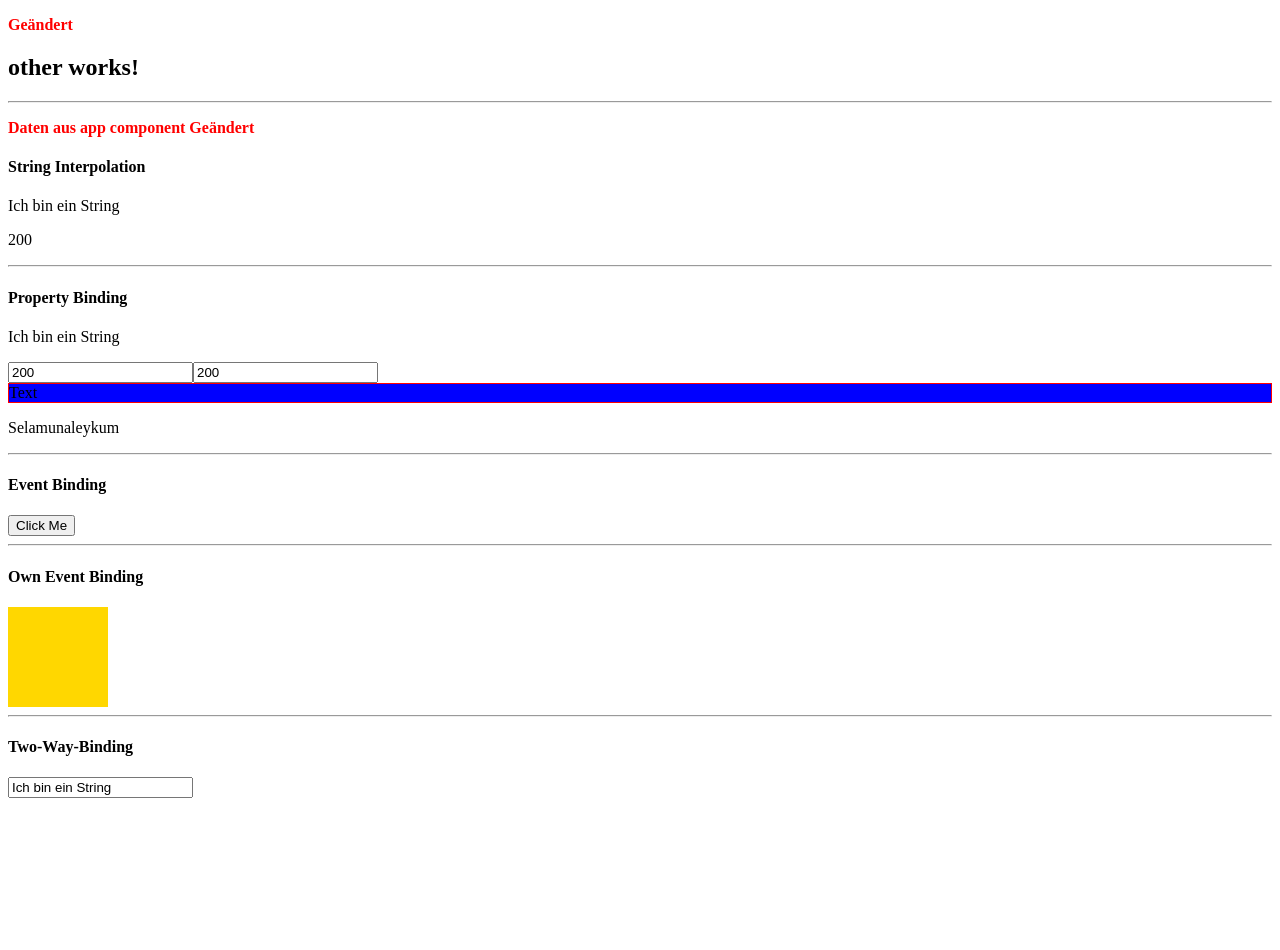
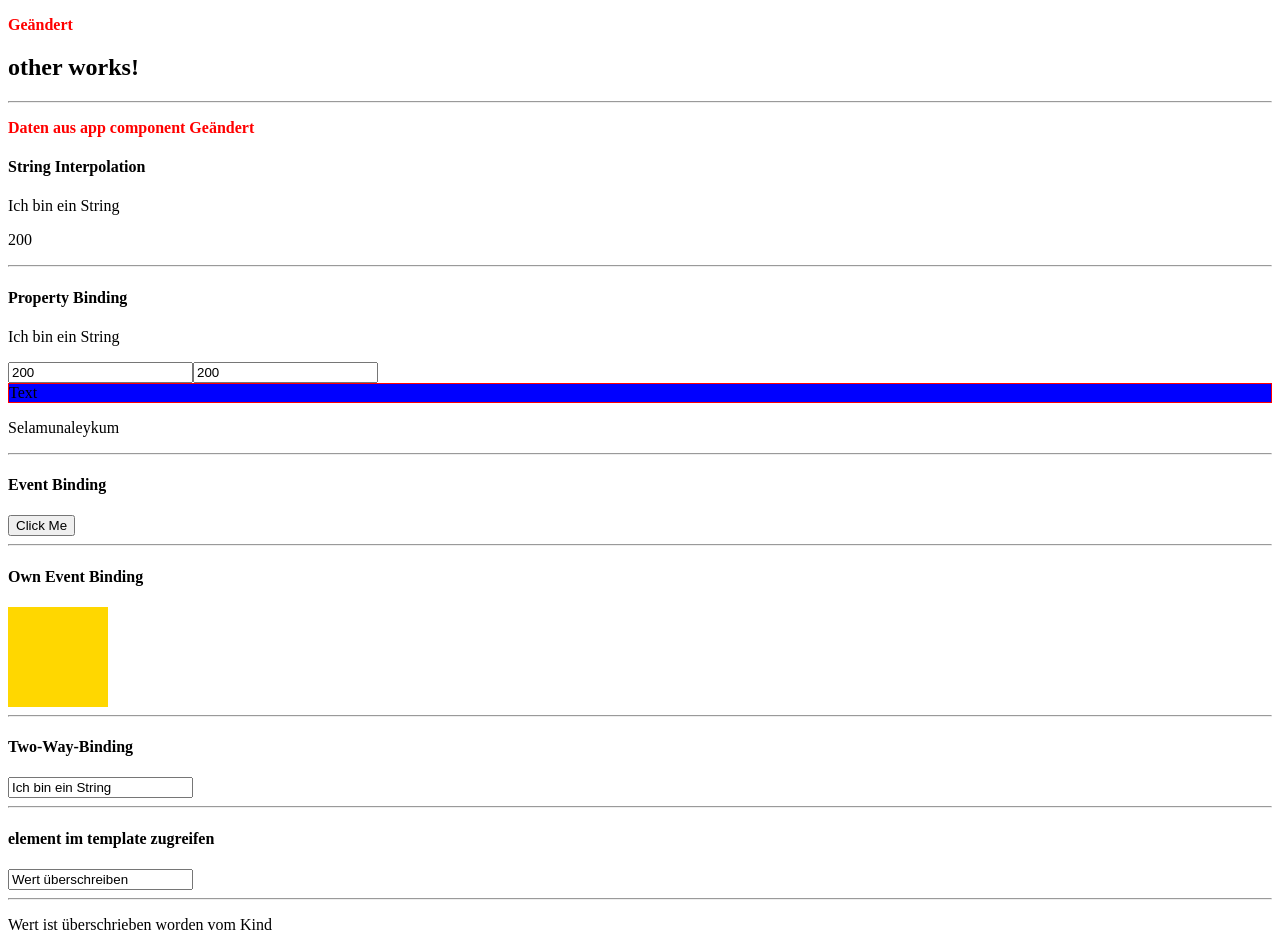
Before and after one commit to savas87/angular_learning, an Angular app: page / in a window 1280 px wide. Before the commit the page ends 806 px from the top, so only its background shows below. Built offline with nearby package versions, Linux system fonts and the light colour scheme.

Commit message:
html elemente zugreifen

```diff
--- a/src/app/app.module.ts
+++ b/src/app/app.module.ts
@@ -8,6 +8,7 @@ import { OtherComponent } from "./other/other.component";
 import { DatabindingComponent } from "./databinding/databinding.component";
 import { PropertyBindingComponent } from "./databinding/property-binding.component";
 import { EventBindingComponent } from "./databinding/event-binding.component";
+import { UseHTMLelementsComponent } from './use-htmlelements.component';
 
 @NgModule({
   declarations: [
@@ -16,6 +17,7 @@ import { EventBindingComponent } from "./databinding/event-binding.component";
     DatabindingComponent,
     PropertyBindingComponent,
     EventBindingComponent,
+    UseHTMLelementsComponent,
   ],
   imports: [BrowserModule, AppRoutingModule, FormsModule],
   providers: [],
--- a/src/app/databinding/databinding.component.html
+++ b/src/app/databinding/databinding.component.html
@@ -29,3 +29,9 @@
 <hr />
 <h4>Two-Way-Binding</h4>
 <input type="text" [(ngModel)]="aString" />
+<hr />
+<h4>element im template zugreifen</h4>
+
+<app-use-htmlelements>
+  <p #paragraph>Irgendein text ist hier zu sehen</p>
+</app-use-htmlelements>
--- /dev/null
+++ b/src/app/use-htmlelements.component.ts
@@ -0,0 +1,27 @@
+import {
+  Component,
+  OnInit,
+  Input,
+  ViewChild,
+  ElementRef,
+  ContentChild,
+} from "@angular/core";
+
+@Component({
+  selector: "app-use-htmlelements",
+  template: ` <input type="text" #i />
+    <hr />
+    <ng-content></ng-content>`,
+  styles: [],
+})
+export class UseHTMLelementsComponent {
+  @ViewChild("i") input: ElementRef;
+  @ContentChild("paragraph") paragraph: ElementRef;
+  constructor() {
+    setTimeout(() => {
+      this.input.nativeElement.value = "Wert überschreiben";
+      this.paragraph.nativeElement.innerText =
+        "Wert ist überschrieben worden vom Kind";
+    }, 3000);
+  }
+}
```
Also changed, not shown: 1 other file (tests, documents, lock files or other folders).
